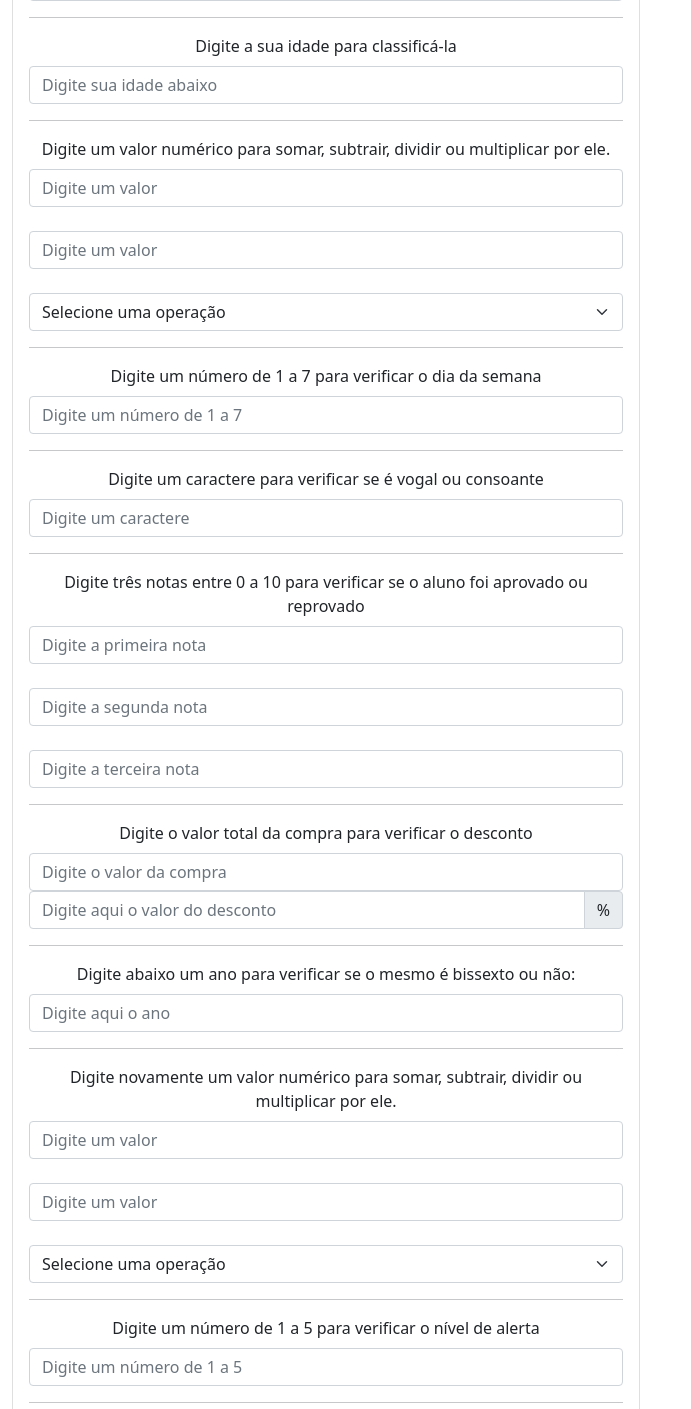
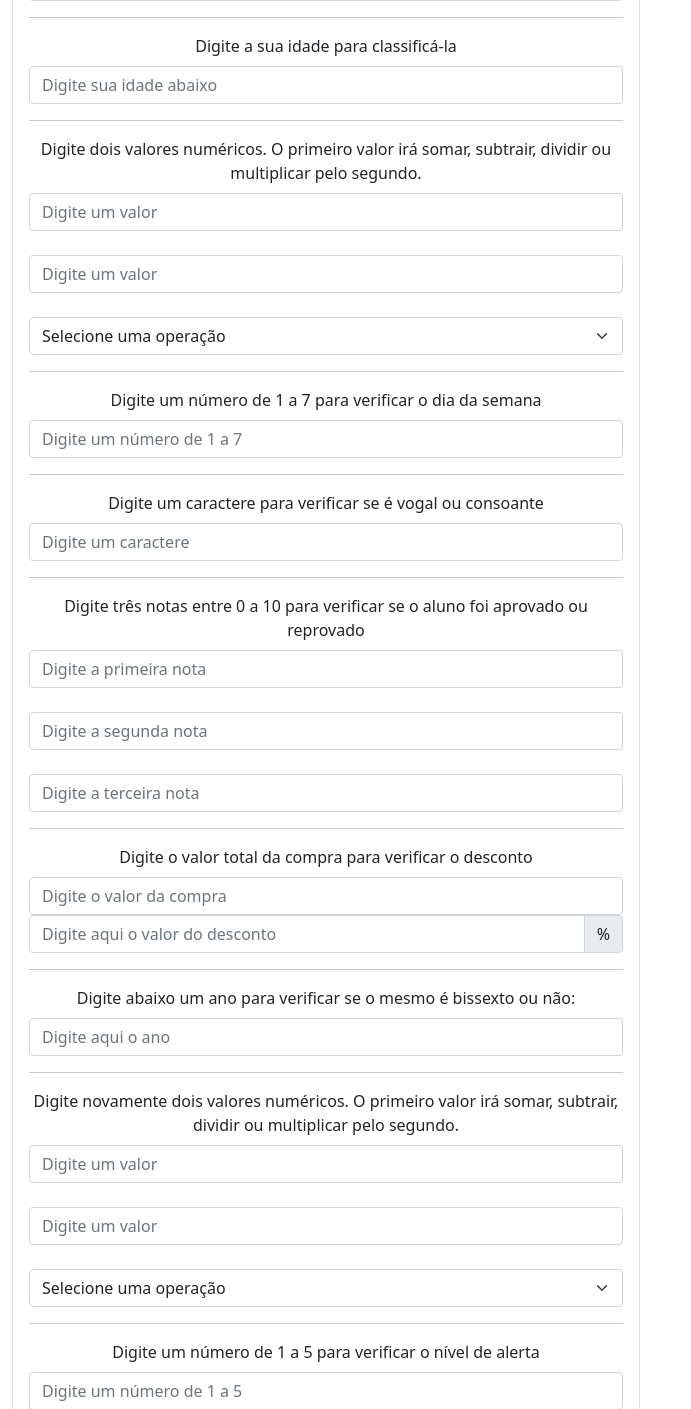
Before and after one commit to LGMVasconcelos/AulasSenai, a PHP site: page / in a window 1280 px wide. Shown: the part 329-1738 px from the top of the page, without its empty margins (0-691 px from the left). Run offline with PHP 8.4, Linux system fonts and the light colour scheme.

Commit message:
Lista de exercícios em sala para fazer em php + bootstrap

```diff
--- a/Aula12/index.php
+++ b/Aula12/index.php
@@ -112,7 +112,7 @@ correspondente:
                         <input class="form-control" type="number" name="idade" required placeholder="Digite sua idade abaixo" />
                         <hr />
 
-                        <label class="form-label">Digite um valor numérico para somar, subtrair, dividir ou multiplicar por ele.</label>
+                        <label class="form-label">Digite dois valores numéricos. O primeiro valor irá somar, subtrair, dividir ou multiplicar pelo segundo.</label>
                         <input class="form-control" type="number" name="num1" required placeholder="Digite um valor" />
                         <br />
                         <input class="form-control" type="number" name="num2" required placeholder="Digite um valor" />
@@ -154,7 +154,7 @@ correspondente:
                         <input class="form-control" type="number" name="ano" placeholder="Digite aqui o ano" required>
                         <hr />
 
-                        <label class="form-label">Digite novamente um valor numérico para somar, subtrair, dividir ou multiplicar por ele.</label>
+                        <label class="form-label">Digite novamente dois valores numéricos. O primeiro valor irá somar, subtrair, dividir ou multiplicar pelo segundo.</label>
                         <input class="form-control" type="number" name="num1v2" required placeholder="Digite um valor" />
                         <br />
                         <input class="form-control" type="number" name="num2v2" required placeholder="Digite um valor" />
```
